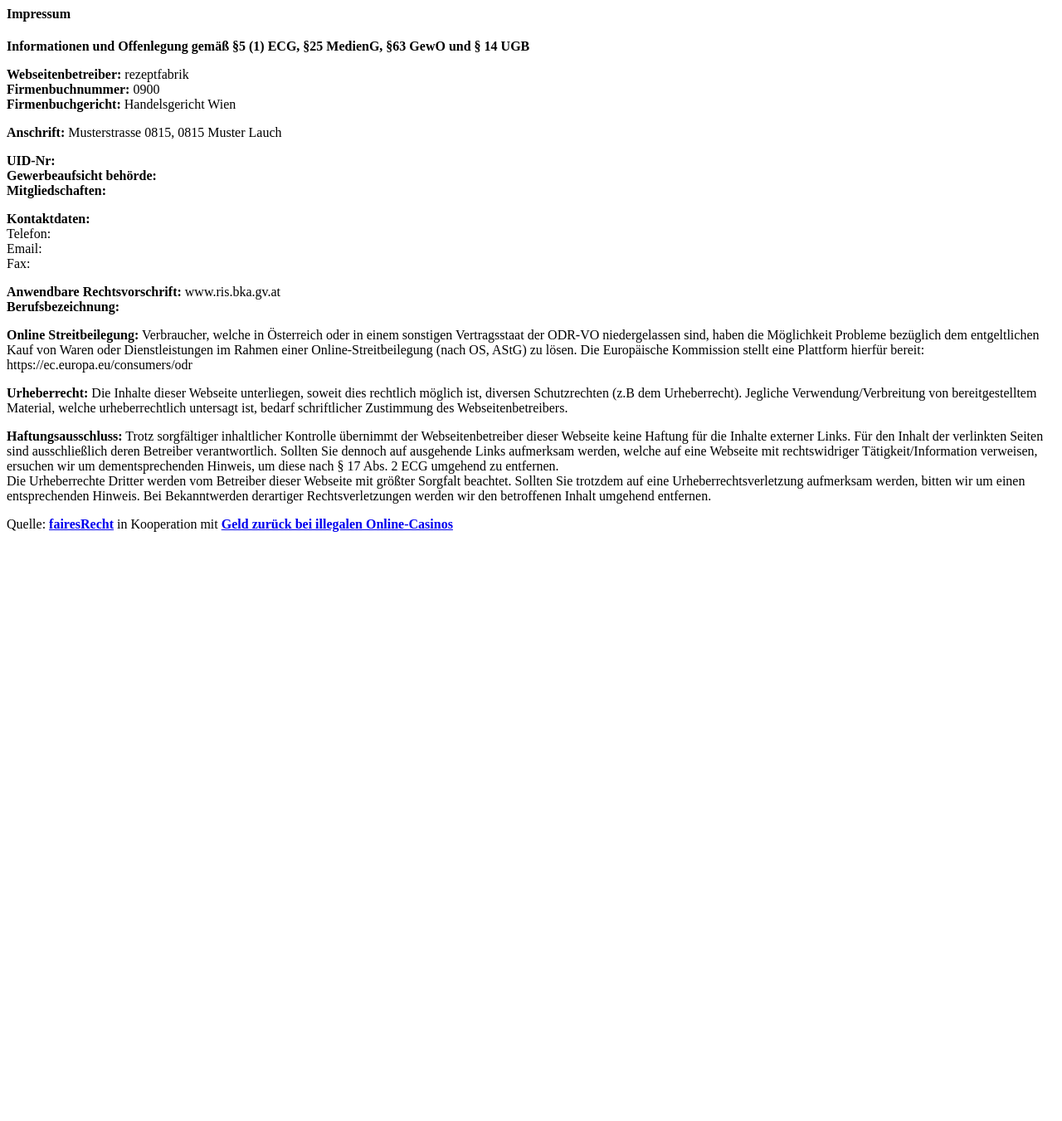
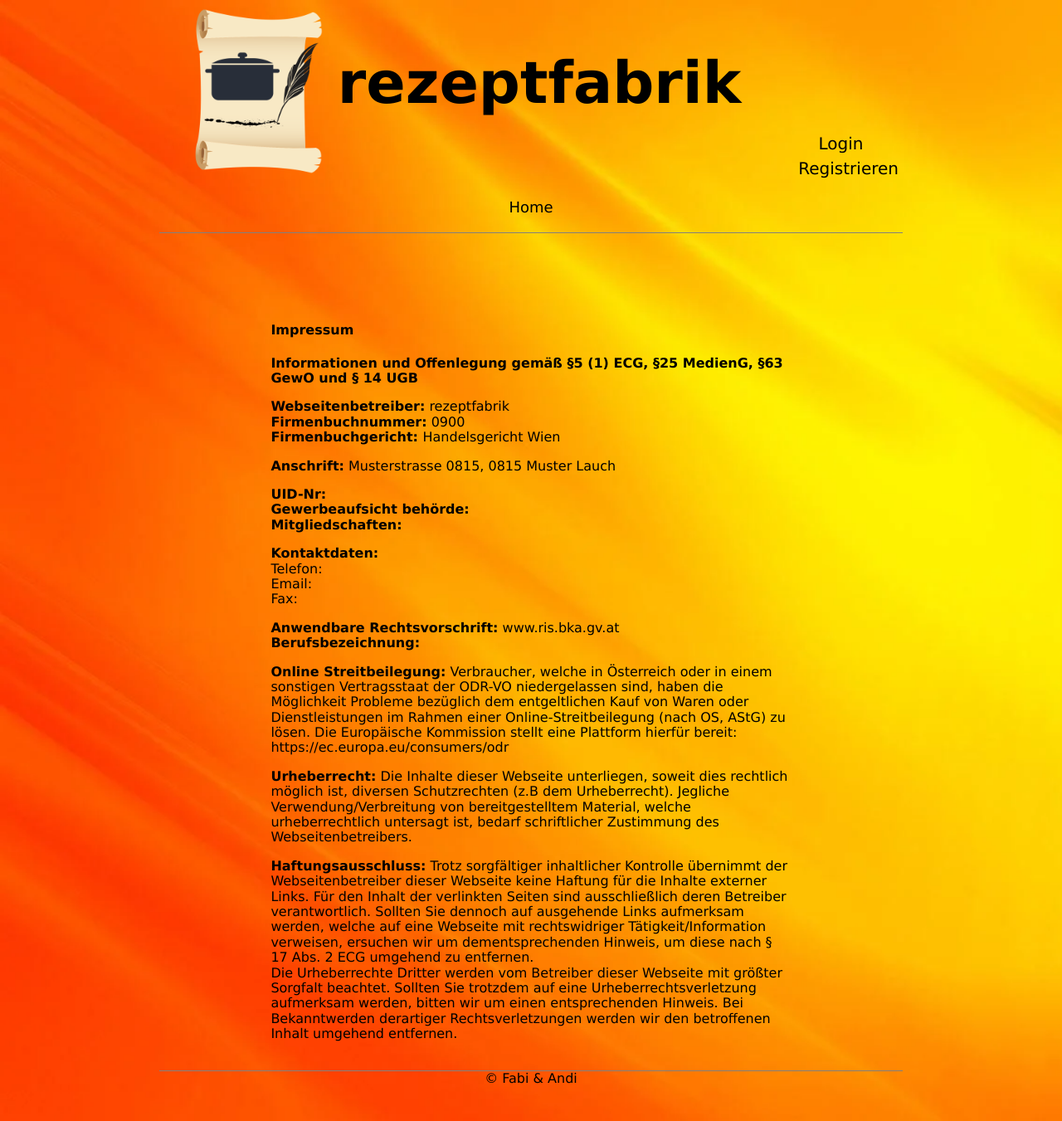
Before and after one commit to akrall86/rezeptfabrik, a PHP site: page /impressum.php in a window 1280 px wide. Shown: the whole page at 83% size. Before the commit the page ends 641 px from the top, so only its background shows below. Run offline with PHP 8.4, Linux system fonts and the light colour scheme.

```diff
--- a/impressum.php
+++ b/impressum.php
@@ -1,24 +1,67 @@
-<h4>Impressum</h4><p><b>Informationen und Offenlegung gemäß &sect;5 (1) ECG, &sect;25 MedienG, &sect;63 GewO und
-        &sect; 14 UGB</b></p><p><b>Webseitenbetreiber:</b> rezeptfabrik<br> <b>Firmenbuchnummer:</b> 0900 <br> <b>Firmenbuchgericht: </b>
+<?php
+require_once 'inc/maininclude.inc.php';
+?>
+
+<!DOCTYPE HTML>
+<html lang="de">
+<head>
+    <meta charset="utf-8"/>
+    <title>rezeptfabrik</title>
+    <meta name="viewport" content="width=device-width, initial-scale=1"/>
+    <script src="js/jquery-3.6.0.js" defer></script>
+    <script src="js/script.js" defer></script>
+    <link rel="stylesheet" href="css/style.css"/>
+</head>
+<body>
+<div class="body">
+    <header>
+        <?php
+        include "inc/header.inc.php";
+        include "inc/navbar.inc.php";
+        ?>
+    </header>
+
+    <div class="content">
+        <h4>Impressum</h4>
+        <p><b>Informationen und Offenlegung gemäß &sect;5 (1) ECG, &sect;25 MedienG, &sect;63 GewO und
+                &sect; 14 UGB</b></p>
+        <p><b>Webseitenbetreiber:</b> rezeptfabrik<br> <b>Firmenbuchnummer:</b> 0900 <br> <b>Firmenbuchgericht: </b>
             Handelsgericht Wien</p>
         <p><b>Anschrift:</b> Musterstrasse 0815, 0815 Muster Lauch</p>
         <p><b>UID-Nr:</b> <br> <b>Gewerbeaufsicht behörde:</b> <br> <b>Mitgliedschaften: </b></p>
         <p><b>Kontaktdaten:</b> <br> Telefon: <br> Email: <br> Fax:</p>
 
         <p><b>Anwendbare Rechtsvorschrift:</b> www.ris.bka.gv.at <br> <b>Berufsbezeichnung:</b></p>
-<p><b>Online Streitbeilegung:</b> Verbraucher, welche in Österreich oder in einem sonstigen Vertragsstaat der ODR-VO
-    niedergelassen sind, haben die Möglichkeit Probleme bezüglich dem entgeltlichen Kauf von Waren oder Dienstleistungen
-    im Rahmen einer Online-Streitbeilegung (nach OS, AStG) zu lösen. Die Europäische Kommission stellt eine Plattform
+        <p><b>Online Streitbeilegung:</b> Verbraucher, welche in Österreich oder in einem sonstigen Vertragsstaat der
+            ODR-VO
+            niedergelassen sind, haben die Möglichkeit Probleme bezüglich dem entgeltlichen Kauf von Waren oder
+            Dienstleistungen
+            im Rahmen einer Online-Streitbeilegung (nach OS, AStG) zu lösen. Die Europäische Kommission stellt eine
+            Plattform
             hierfür bereit: https://ec.europa.eu/consumers/odr</p>
         <p><b>Urheberrecht:</b> Die Inhalte dieser Webseite unterliegen, soweit dies rechtlich möglich ist, diversen
             Schutzrechten (z.B dem Urheberrecht). Jegliche Verwendung/Verbreitung von bereitgestelltem Material, welche
-    urheberrechtlich untersagt ist, bedarf schriftlicher Zustimmung des Webseitenbetreibers.</p><p><b>Haftungsausschluss:</b>
-    Trotz sorgfältiger inhaltlicher Kontrolle übernimmt der Webseitenbetreiber dieser Webseite keine Haftung für die
-    Inhalte externer Links. Für den Inhalt der verlinkten Seiten sind ausschließlich deren Betreiber verantwortlich.
+            urheberrechtlich untersagt ist, bedarf schriftlicher Zustimmung des Webseitenbetreibers.</p>
+        <p><b>Haftungsausschluss:</b>
+            Trotz sorgfältiger inhaltlicher Kontrolle übernimmt der Webseitenbetreiber dieser Webseite keine Haftung für
+            die
+            Inhalte externer Links. Für den Inhalt der verlinkten Seiten sind ausschließlich deren Betreiber
+            verantwortlich.
             Sollten Sie dennoch auf ausgehende Links aufmerksam werden, welche auf eine Webseite mit rechtswidriger
-    Tätigkeit/Information verweisen, ersuchen wir um dementsprechenden Hinweis, um diese nach § 17 Abs. 2 ECG umgehend
-    zu entfernen.<br>Die Urheberrechte Dritter werden vom Betreiber dieser Webseite mit größter Sorgfalt beachtet.
-    Sollten Sie trotzdem auf eine Urheberrechtsverletzung aufmerksam werden, bitten wir um einen entsprechenden Hinweis.
+            Tätigkeit/Information verweisen, ersuchen wir um dementsprechenden Hinweis, um diese nach § 17 Abs. 2 ECG
+            umgehend
+            zu entfernen.<br>Die Urheberrechte Dritter werden vom Betreiber dieser Webseite mit größter Sorgfalt
+            beachtet.
+            Sollten Sie trotzdem auf eine Urheberrechtsverletzung aufmerksam werden, bitten wir um einen entsprechenden
+            Hinweis.
             Bei Bekanntwerden derartiger Rechtsverletzungen werden wir den betroffenen Inhalt umgehend entfernen.</p>
-<p>Quelle: <b><a href="https://fairesRecht.at/spezialisierung/erbrecht/3/1">fairesRecht</a></b> in Kooperation mit <b><a
-                href="https://fairesspiel.at/">Geld zur&uuml;ck bei illegalen Online-Casinos</a></b></p>
+
+    </div>
+
+    <?php
+    include "inc/footer.inc.php";
+    ?>
+</div>
+
+</body>
+</html>
```
Lines whose indentation alone changed are shown as unchanged.
